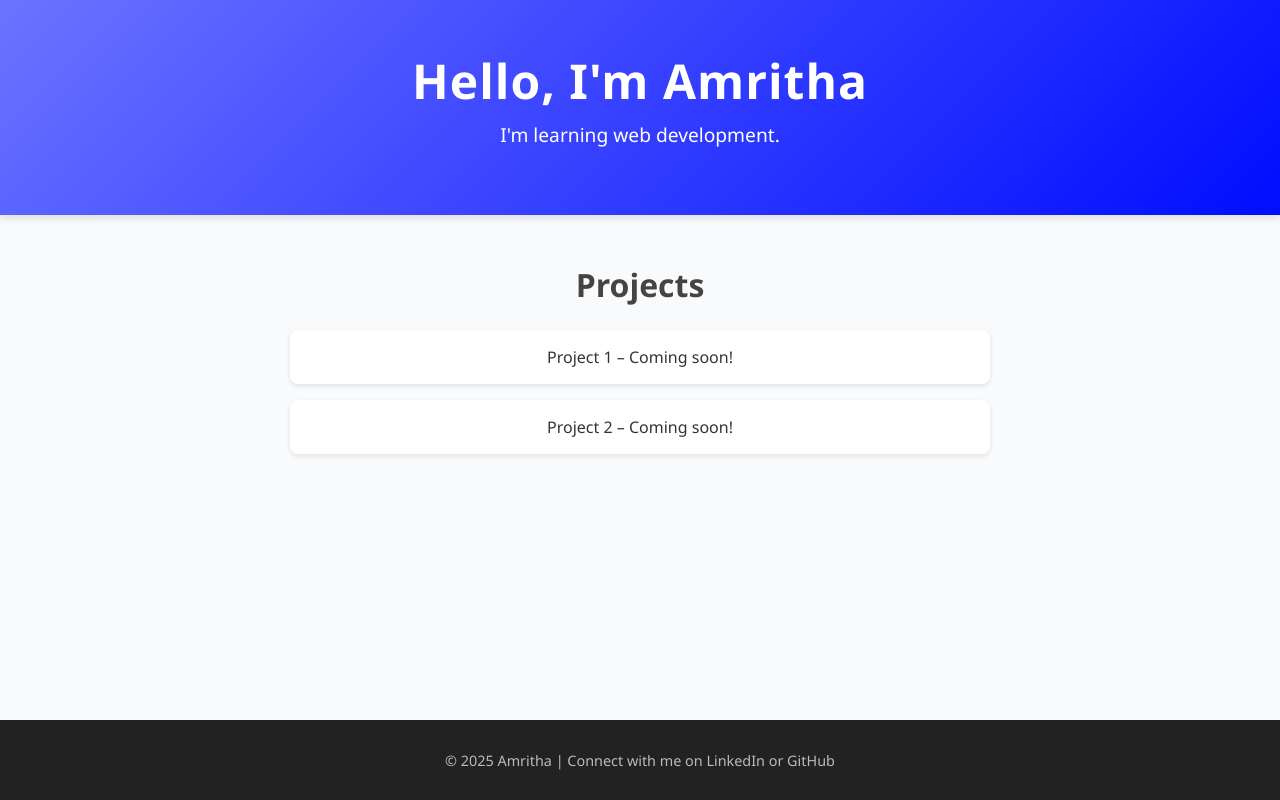
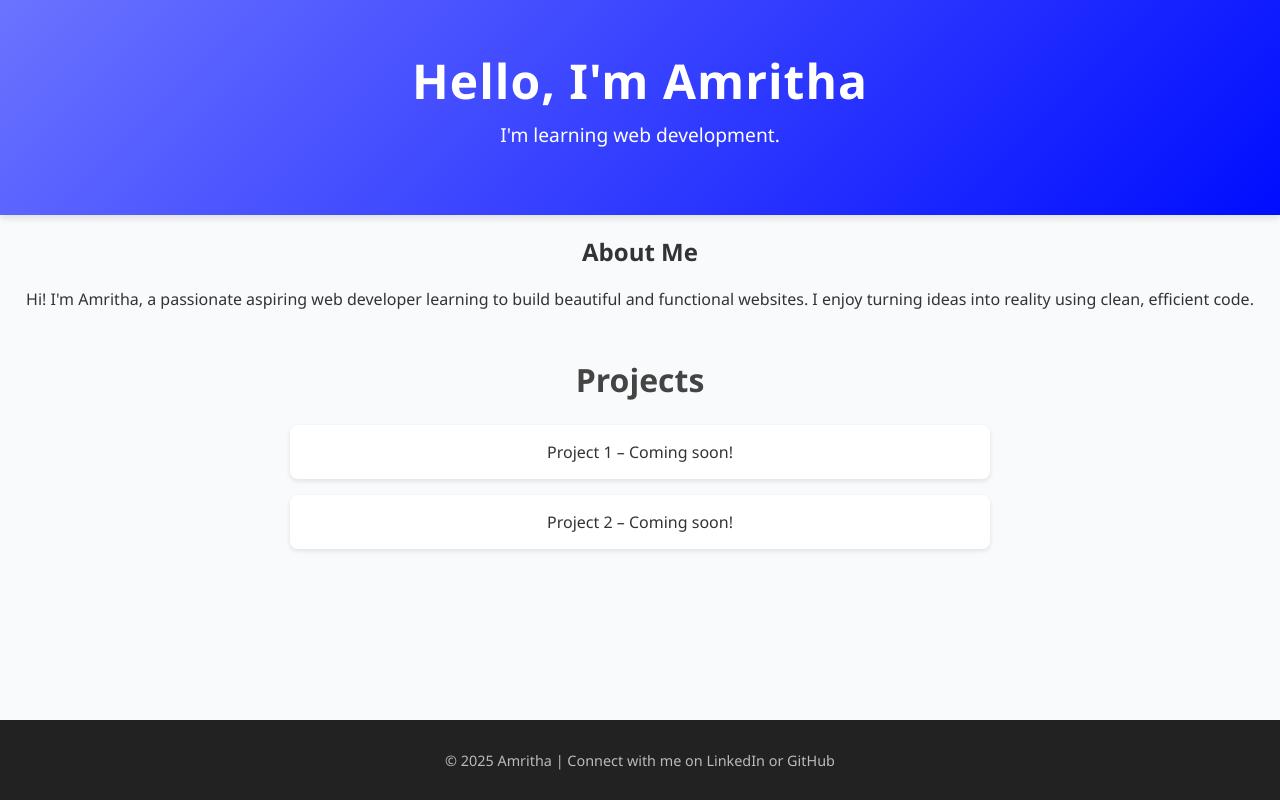
Before and after one commit to AmrithaGosh/Portfolio, a plain HTML site: page index.html in a window 1280 px wide. Drawn offline with Linux system fonts and the light colour scheme.

Commit message:
Update index.html

```diff
--- a/index.html
+++ b/index.html
@@ -12,6 +12,11 @@
     <p>I'm learning web development.</p>
   </header>
 
+  <section class="about">
+  <h2>About Me</h2>
+  <p>Hi! I'm Amritha, a passionate aspiring web developer learning to build beautiful and functional websites. I enjoy turning ideas into reality using clean, efficient code.</p>
+</section>
+
   <section class="projects">
     <h2>Projects</h2>
     <ul>
```
